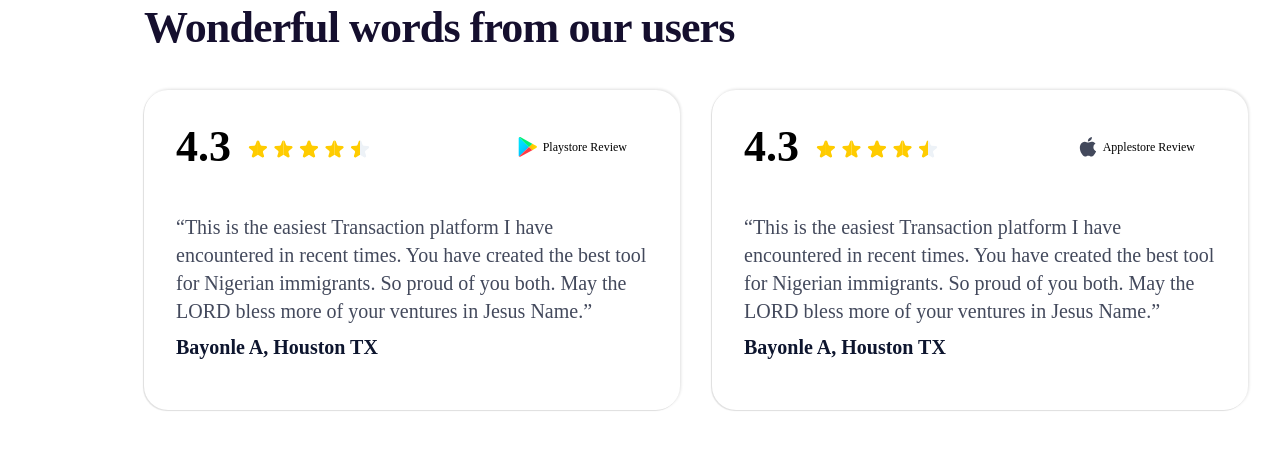
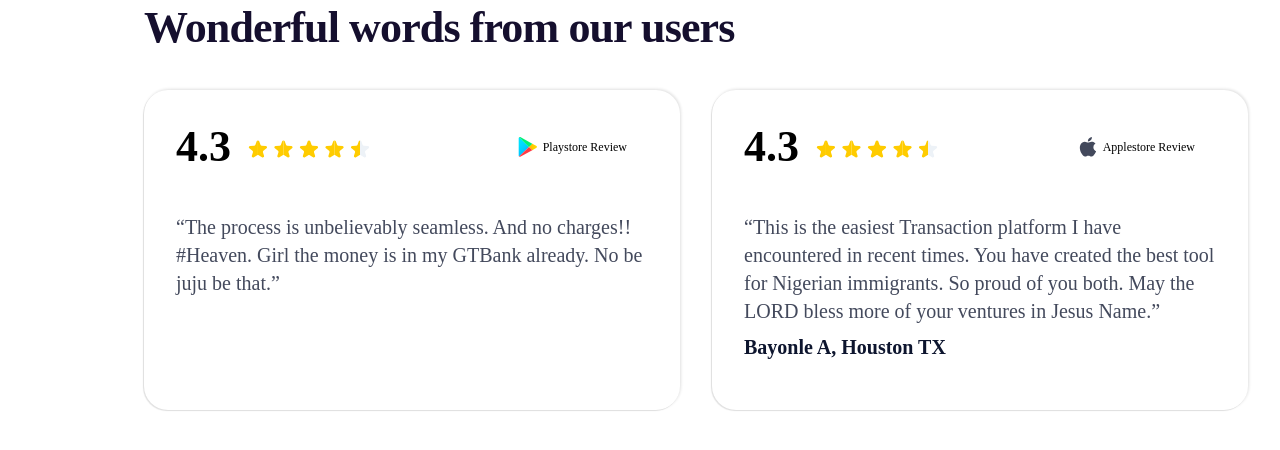
Before and after one commit to AdewaleAdeniji/moneymie-landing-page, a Next.js app: page /components/review in a window 1280 px wide. Shown: the top 450 px of the page. Built offline with nearby package versions, Linux system fonts and the light colour scheme.

Commit message:
review fix

```diff
--- a/pages/components/review.js
+++ b/pages/components/review.js
@@ -26,10 +26,10 @@ const Reviews = (props) => {
 
                     </div>
                     <div className="reviewtext">
-                    “This is the easiest Transaction platform I have encountered in recent times. You have created the best tool for Nigerian immigrants. So proud of you both. May the LORD bless more of your ventures in Jesus Name.”
+                    “The process is unbelievably seamless. And no charges!! #Heaven. Girl the money is in my GTBank already. No be juju be that.”
 
                     <h4 className="reviewer">
-                        Bayonle A, Houston TX
+                        {/* Bayonle A, Houston TX */}
                     </h4>
                     </div>
                 </div>
--- a/pages/components/sendlink.js
+++ b/pages/components/sendlink.js
@@ -42,7 +42,10 @@ const SendLinkForm = (props) => {
         })
     }
     const SendSMS = (props) => {
-        if(usernumber!=''&&usernumber.indexOf("+")<0){
+    if(usernumber.length<6){
+        setActiveButton(false);
+    }
+    else if(usernumber!=''&&usernumber.indexOf("+")<0){
 
         var myHeaders = new Headers();
         myHeaders.append("Content-Type", "application/json");
```
